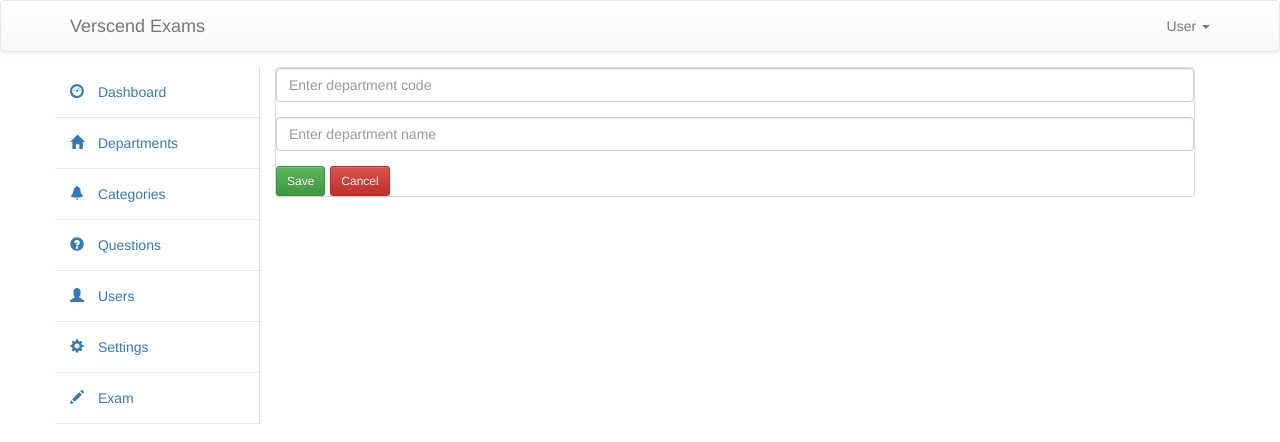
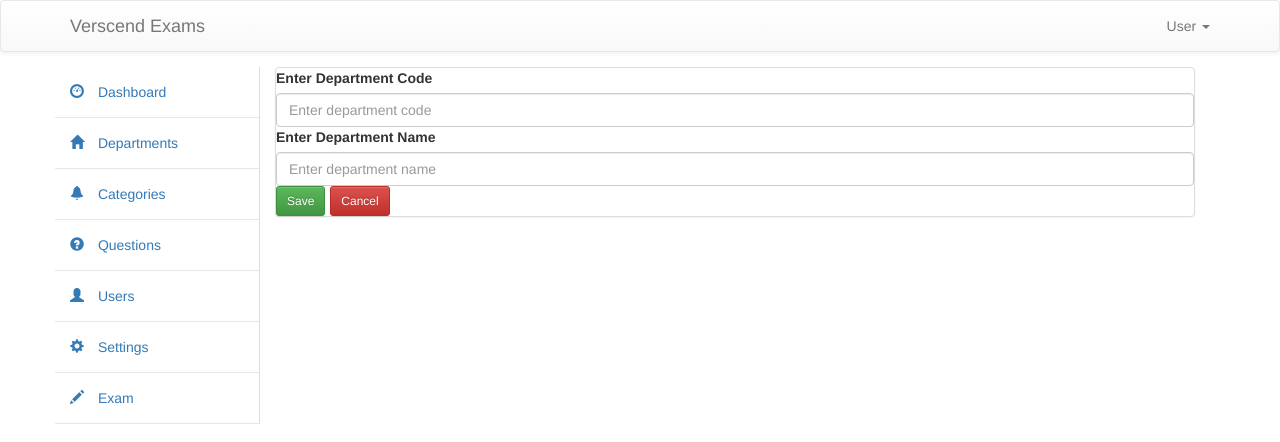
Before and after one commit to zosimanoz/VExamFront, a React (Create React App) app in the folder vexam/: page /admin/departments/add in a window 1280 px wide. Shown: the top 442 px of the page. Built offline with nearby package versions, Linux system fonts and the light colour scheme.

Commit message:
department form validation logics implemented

```diff
--- a/vexam/src/components/departments/add-department.component.js
+++ b/vexam/src/components/departments/add-department.component.js
@@ -1,6 +1,11 @@
-import React from 'react'
+import React from 'react';
+import classnames from 'classnames';
+
+import { connect } from 'react-redux';
 
 import { Bootstrap, Grid, Row, Col, Nav, Navbar, NavItem, NavDropdown, MenuItem, Panel } from 'react-bootstrap';
+
+import { saveDepartment } from '../../actions/departments.action';
 
 
 class AddDepartment extends React.Component {
@@ -9,11 +14,107 @@ class AddDepartment extends React.Component {
         super(props);
     }
 
+     state = {
+        DepartmentCode: '',
+        DepartmentName: '',
+        errors: {},
+        loading: false
+    }
+
+    handleChange = (e) => {
+
+        if (!!this.state.errors[e.target.name]) {
+            let errors = Object.assign({}, this.state.errors);
+            delete errors[e.target.name];
+
+            this.setState({
+                [e.target.name]: e.target.value,
+                errors
+            });
+        } else {
+            this.setState({
+                [e.target.name]: e.target.value
+            });
+        }
+
+    }
+
+    handleFormSubmit = (e) => {
+        e.preventDefault();
+
+        // validate the form here
+
+        let errors = {};
+        if (this.state.DepartmentCode === '') {
+            errors.DepartmentCode = 'Title cannot be empty';
+        }
+        if (this.state.DepartmentName === '') {
+            errors.DepartmentName = 'Description cannot be left empty.';
+        }
+
+        this.setState({
+            errors
+        });
+
+
+        const isValid = Object.keys(errors).length === 0;
+
+        if (isValid) {
+            const { DepartmentCode, DepartmentName } = this.state;
+
+            this.setState({ loading: true });
+
+            this.props.saveDepartment({ DepartmentCode, DepartmentName });
+            // .then(
+            //     () => { },
+            //     (err) => console.log(err.response).then(({ errors }) => this.setState({ errors, loading: false }))
+            // );
+        }
+    }
+
+
+     renderForm() {
+        return (
+            <form className={classnames('ui', 'form', { loading: this.state.loading })} onSubmit={this.handleFormSubmit}>
+                <div className={classnames('field', { errors: !!this.state.errors.DepartmentCode })}>
+                    <label>Enter Department Code </label>
+                    <input type="text"
+                        name="DepartmentCode"
+                        className="form-control"
+                        value={this.state.DepartmentCode}
+                        onChange={this.handleChange}
+                        placeholder="Enter department code"
+                       />
+
+                    <span className="form-error">{this.state.errors.DepartmentCode}</span>
+                </div>
+
+                <div className={classnames('field', { errors: !!this.state.errors.DepartmentName })}>
+                    <label>Enter Department Name </label>
+                    <input type="text"
+                        name="DepartmentName"
+                        className="form-control"
+                        value={this.state.DepartmentName}
+                        onChange={this.handleChange}
+                        placeholder="Enter department name"
+                       />
+
+                    <span className="form-error">{this.state.errors.DepartmentName}</span>
+                </div>
+
+                <div className="btn-form-margin-top">
+                    <button className="btn btn-success btn-sm">Save</button>
+                    <button className="btn btn-danger btn-sm btn-right-margin" type="button">Cancel</button>
+                </div>
+            </form>
+        )
+    }
+
     render(){
 
         return (
             <Panel header={this.props.heading}>
-                <form>
+                {/*<form>
                     <div className="form-group">
                         <label htmlFor="DepartmentCode" className="sr-only">Department Code</label>
                         <input type="text" name="DepartmentCode" className="form-control" placeholder="Enter department code" />
@@ -25,7 +126,13 @@ class AddDepartment extends React.Component {
 
                     <button className="btn btn-success btn-sm" type="button">Save</button>
                     <button className="btn btn-danger btn-sm btn-right-margin" type="button">Cancel</button>
-                </form>
+                </form>*/}
+
+                {!!this.state.errors.global && <div className="ui negative message"><p>{this.state.errors.global}</p></div>}
+
+                {this.renderForm()}
+
+
             </Panel>
         )
 
@@ -34,4 +141,5 @@ class AddDepartment extends React.Component {
 }
 
 
-export default AddDepartment;
+
+export default connect(null, { saveDepartment })(AddDepartment);
```
